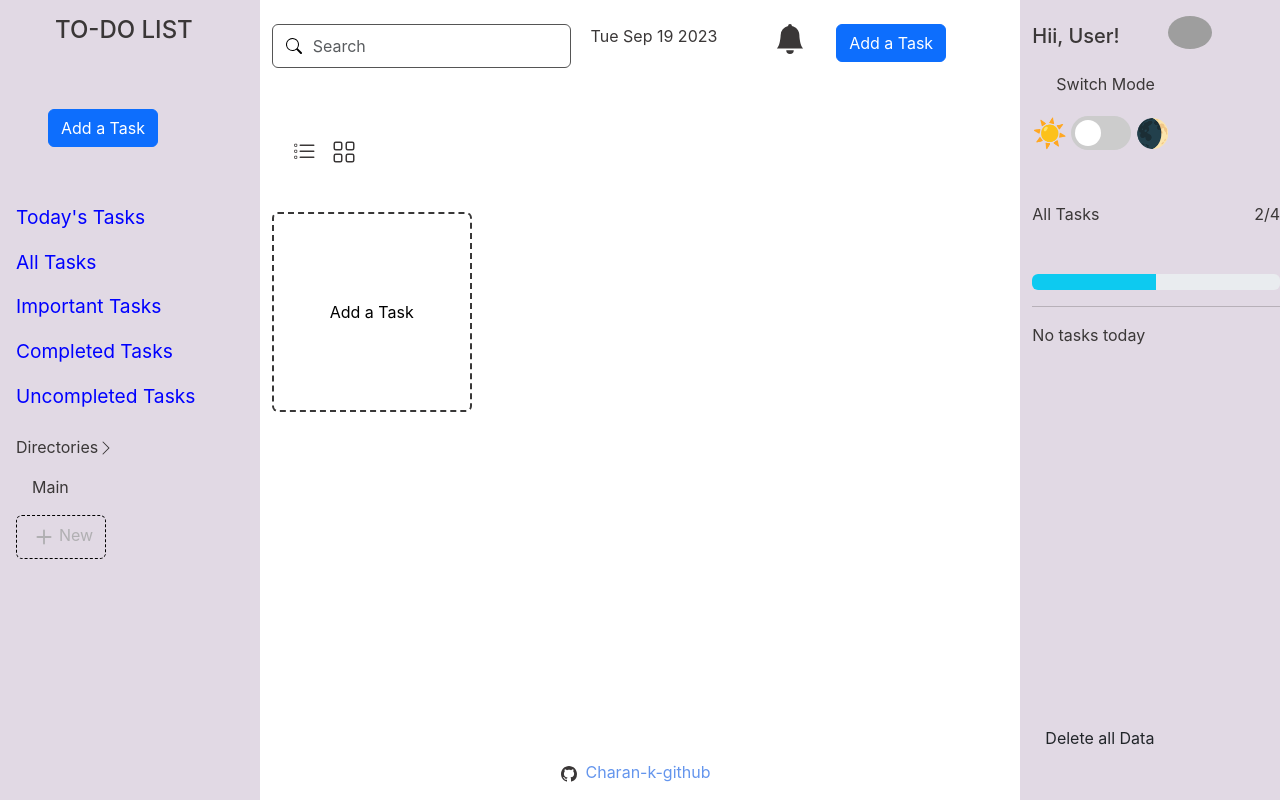
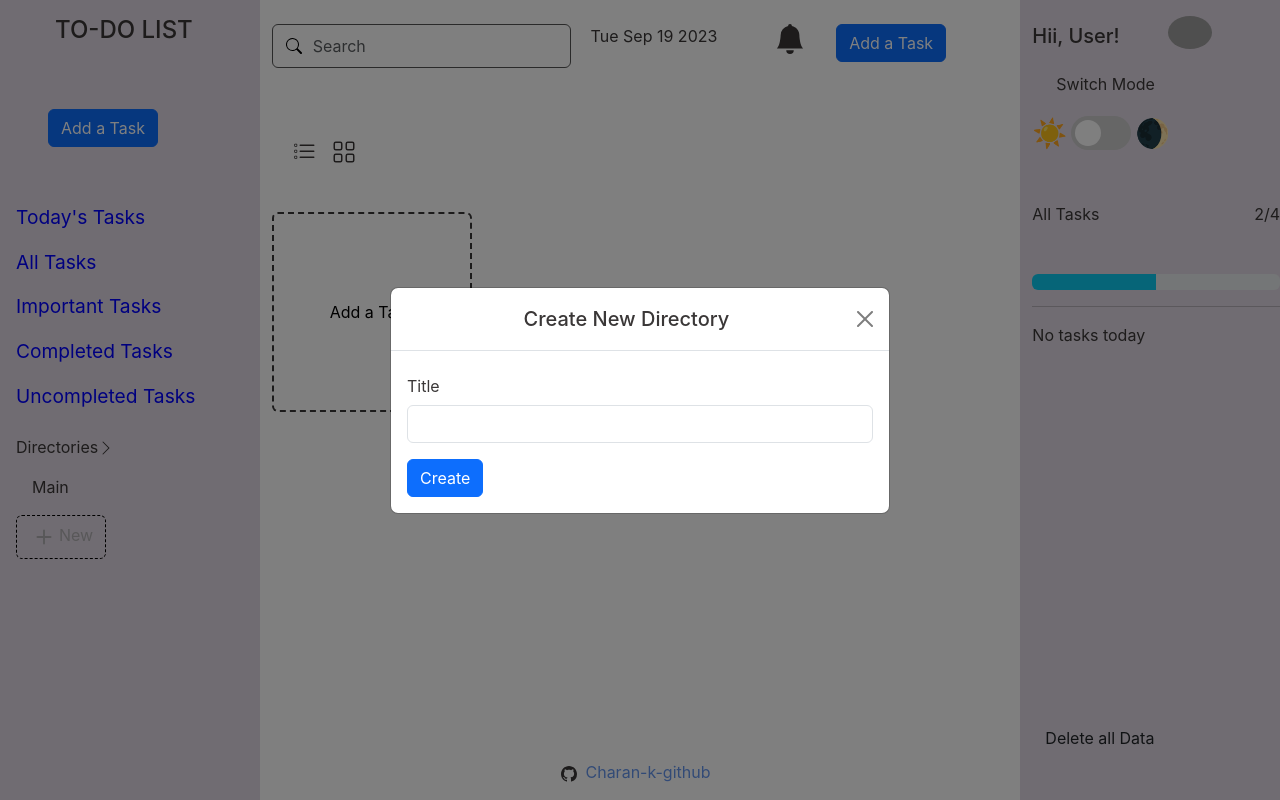
Before and after one commit to charankulal/myTasks, a React (Create React App) app: page / in a window 1280 px wide. Both pictures are taken after a click on the button "New". Built offline with nearby package versions, Linux system fonts and the light colour scheme; grey boxes are pictures that could not be loaded.

Commit message:
Completed Frontend design

```diff
--- a/src/Components/AddNewDirectoryModal.js
+++ b/src/Components/AddNewDirectoryModal.js
@@ -4,8 +4,8 @@ import "../Styles/AddNewDirectoryModal.css"
 export default function AddNewDitectoryModal(props) {
   return (
     <>
-    <button type="button" className="btn border-dotted text-faded">
-            <svg xmlns="http://www.w3.org/2000/svg" width="30" height="30" fill="currentColor" data-bs-toggle="modal" data-bs-target="#exampleModal1" data-bs-whatever="@getbootstrap" className="bi bi-plus" viewBox="0 0 16 16">
+    <button type="button" className="btn border-dotted text-faded" data-bs-toggle="modal" data-bs-target="#exampleModal1" data-bs-whatever="@getbootstrap" >
+            <svg xmlns="http://www.w3.org/2000/svg" width="30" height="30" fill="currentColor" className="bi bi-plus" viewBox="0 0 16 16" >
   <path d="M8 4a.5.5 0 0 1 .5.5v3h3a.5.5 0 0 1 0 1h-3v3a.5.5 0 0 1-1 0v-3h-3a.5.5 0 0 1 0-1h3v-3A.5.5 0 0 1 8 4z"/>
 </svg>
                 New
@@ -14,7 +14,10 @@ export default function AddNewDitectoryModal(props) {
 
 <div className={`modal fade ${
           props.isDarkMode ? "dark-mode" : "light-mode"
-        }`} id="exampleModal1" tabIndex="-1"  aria-hidden="true">
+        }`} id="exampleModal1" tabIndex="-1"  aria-hidden="true"
+        data-bs-theme={`${
+          props.isDarkMode ? "dark" : "light"
+        }`}>
   <div className="modal-dialog modal-dialog-centered">
     <div className="modal-content">
       <div className="modal-header">
```
